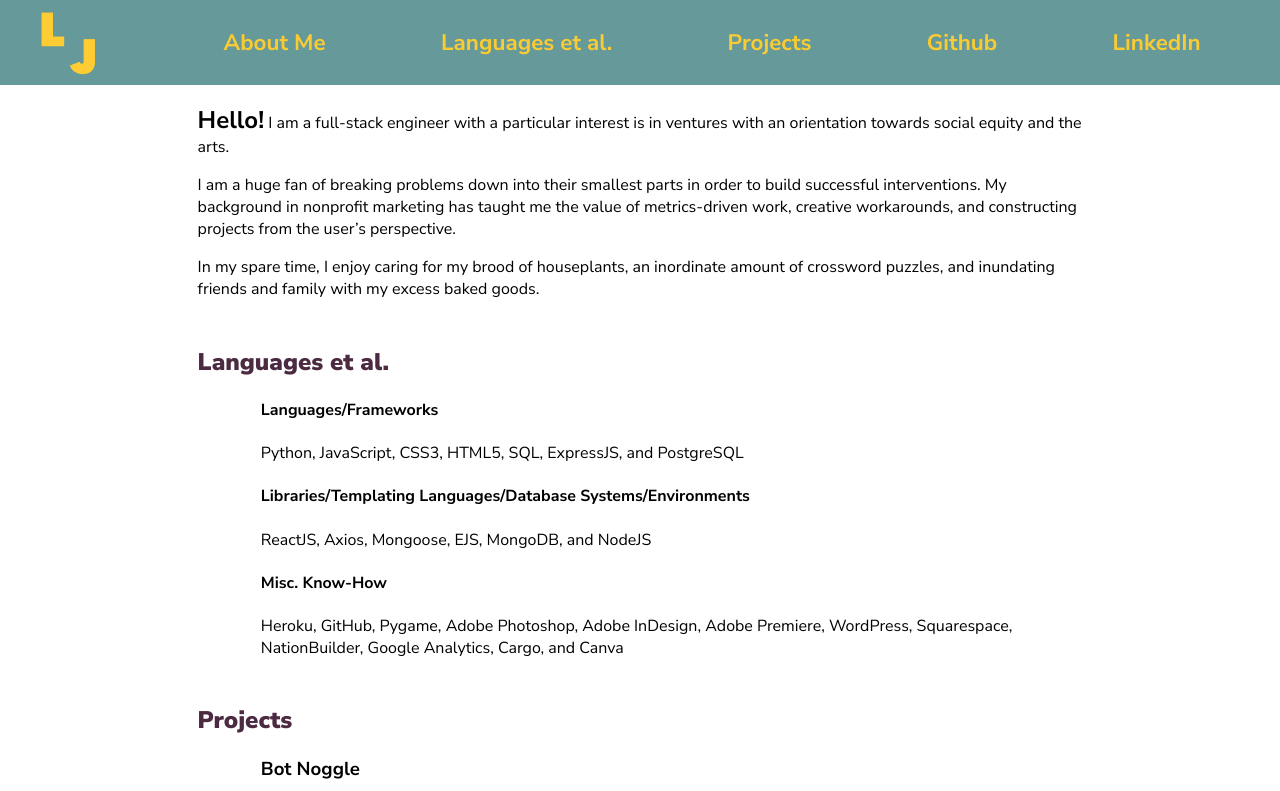
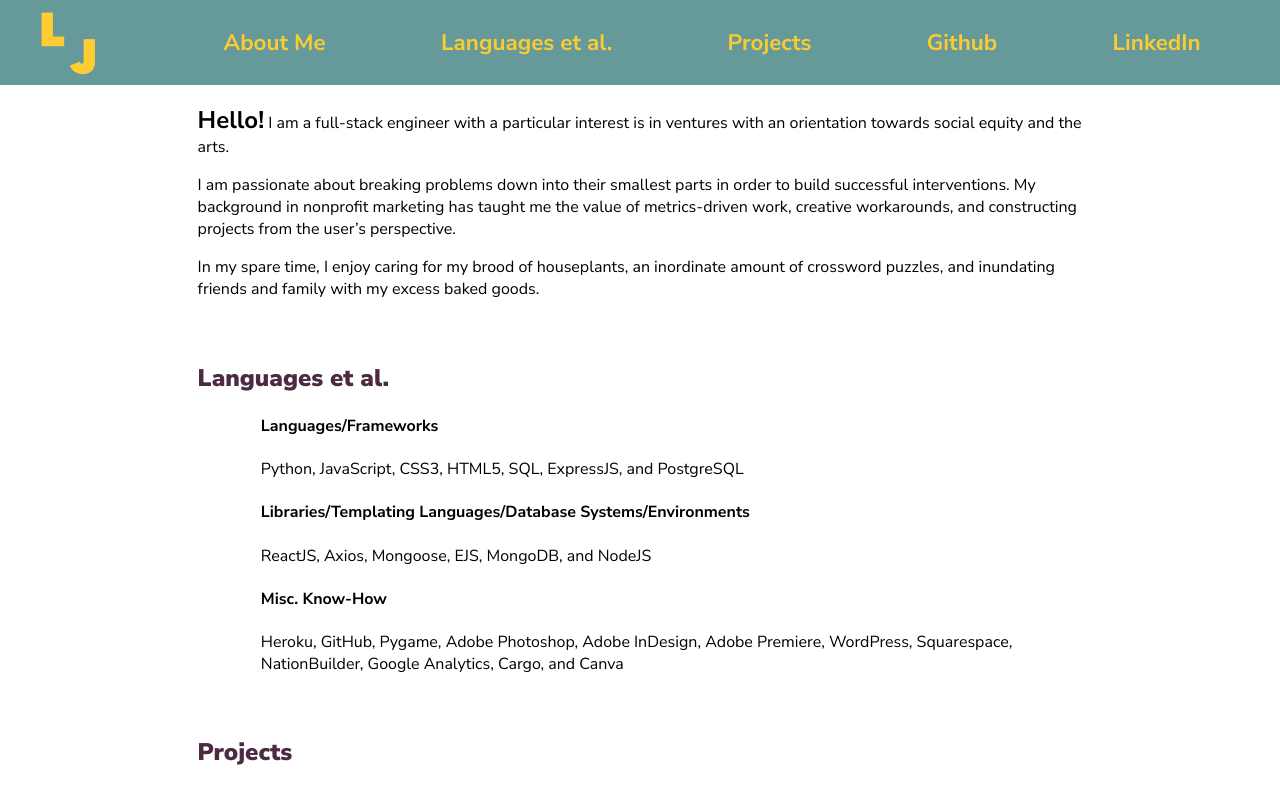
Before and after one commit to LouisaJohnston/Portfolio, a Next.js app: page / in a window 1280 px wide. Shown: the top 791 px of the page. Built offline with nearby package versions, Linux system fonts and the light colour scheme.

Commit message:
nav anchors

```diff
--- a/pages/index.js
+++ b/pages/index.js
@@ -11,13 +11,13 @@ export default function Home() {
       <div id="main">
         <h1>Louisa Johnston</h1>
 
-        <div id="about">
+        <div class="top-anchor" id="about">
           <div>
             <p><span id="hello">Hello!</span> I am a full-stack engineer with a particular interest is in ventures
             with an orientation towards social equity and the arts.</p>
           </div>
           <div>
-            <p>I am a huge fan of breaking problems down into their
+            <p>I am passionate about breaking problems down into their
             smallest parts in order to build successful interventions.
             My background in nonprofit marketing has taught me the
             value of metrics-driven work, creative workarounds, and
@@ -30,7 +30,7 @@ export default function Home() {
           </div>
         </div>
 
-        <div id="languages">
+        <div class="anchor" id="languages">
           <h2>Languages et al.</h2>
 
           <h4>Languages/Frameworks</h4>
@@ -43,7 +43,7 @@ export default function Home() {
           <p>Heroku, GitHub, Pygame, Adobe Photoshop, Adobe InDesign, Adobe Premiere, WordPress, Squarespace, NationBuilder, Google Analytics, Cargo, and Canva</p>
         </div>
 
-        <div id="skills">
+        <div class="anchor" id="projects">
           <h2>Projects</h2>
 
           <a><h3>Bot Noggle</h3></a>
--- a/styles/globals.css
+++ b/styles/globals.css
@@ -52,6 +52,20 @@ h2 {
 h3, h4, p, li {
   margin-left: 20%;
   margin-right: 20%;
+}
+
+.anchor {
+  padding-top: 50px;
+  margin-top: -50px;
+  -webkit-background-clip: content-box;
+  background-clip: content-box;
+}
+
+.top-anchor {
+  padding-top: 87px;
+  margin-top: -87px;
+  -webkit-background-clip: content-box;
+  background-clip: content-box;
 }
 
 /******** Nav ********/
```
